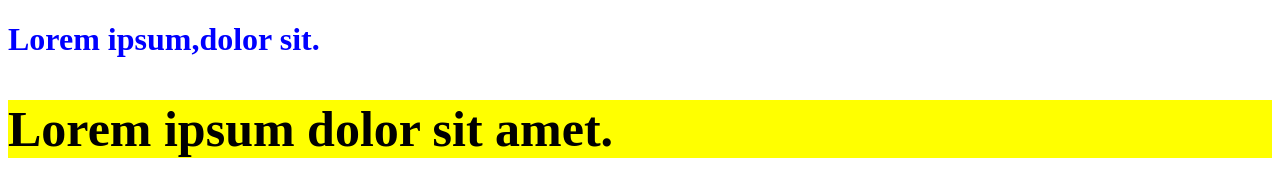
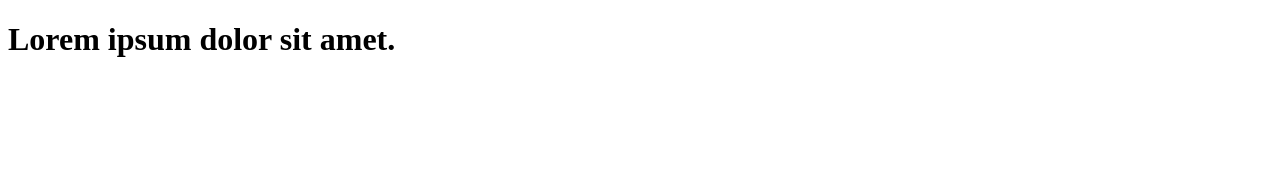
Before and after one commit to Sanzida28/hw, a plain HTML site: page index.html in a window 1280 px wide. Drawn offline with Linux system fonts and the light colour scheme.

Commit message:
Add files via upload

```diff
--- a/index.html
+++ b/index.html
@@ -2,42 +2,14 @@
 <html lang="en">
  <head>
       <meta charset="UTF-8">
-     <meta name="viewport" content="width=devive-width,initial-scale=1.0">
-     <style>SSB641</style>
+      <meta name="viewport" content=width=device-width,initial-scale=1.0">
+      <title>SSB61</title>
       <style>
-          h1{
-            color:red;
-            color:green;
-            color:blue;
-            }
+
       </style>
+      <link rel="stylesheet"href="css/style.css">
  </head>
  <body>
-     <h1>Lorem ipsum,dolor sit.</h1>
+      <h1> Lorem ipsum dolor sit amet.</h1>
  </body>
  </html>
-
-
-
-
-
-<!doctype>
-<html lang="en">
-<head>
-     <meta charset="UTF-8">
-     <meta name"viewport" content="width=device-width,initial-scale=1.0">
-     <title>SSB61</title>
-     <style>
-          h2{
-            background-color:yellow;
-            font-size:50px;
-            }
-
-      </style>
-</head>
-<body>
-
-     <h1 style="color:green; backgrounud-color:black;">
-     <h2> Lorem ipsum dolor sit amet.</h2>
-</body>
-</html>
```
Lines whose indentation alone changed are shown as unchanged.
